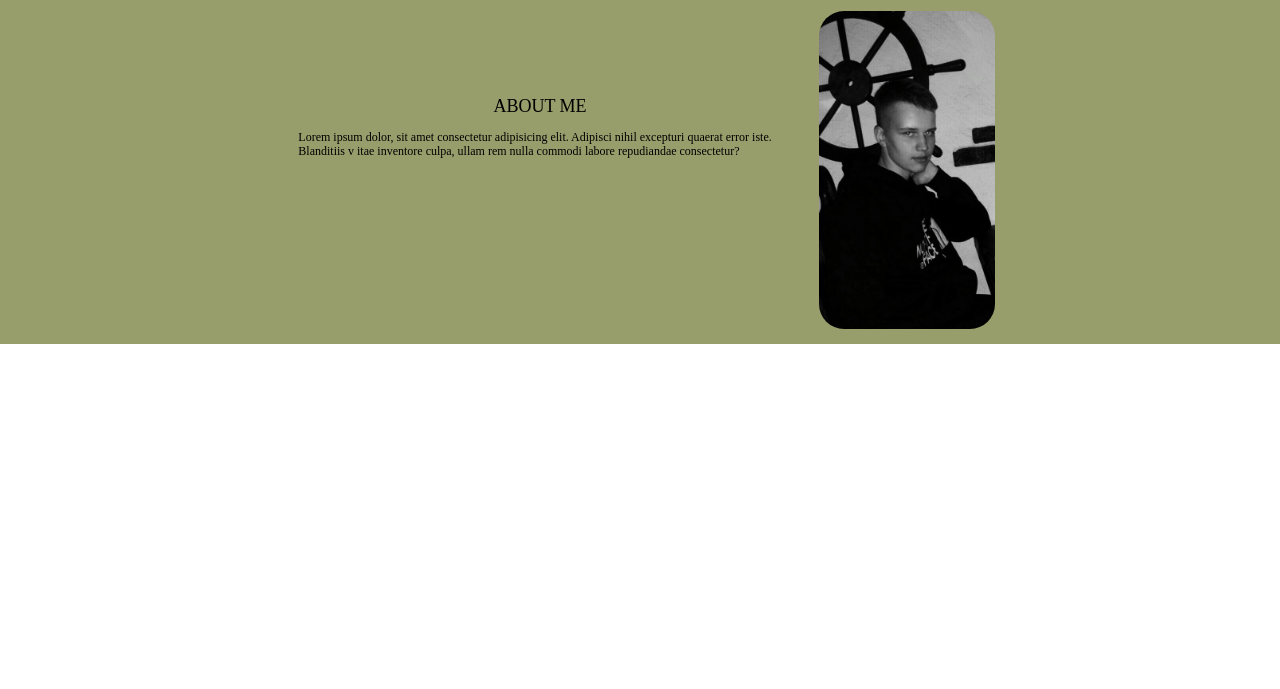
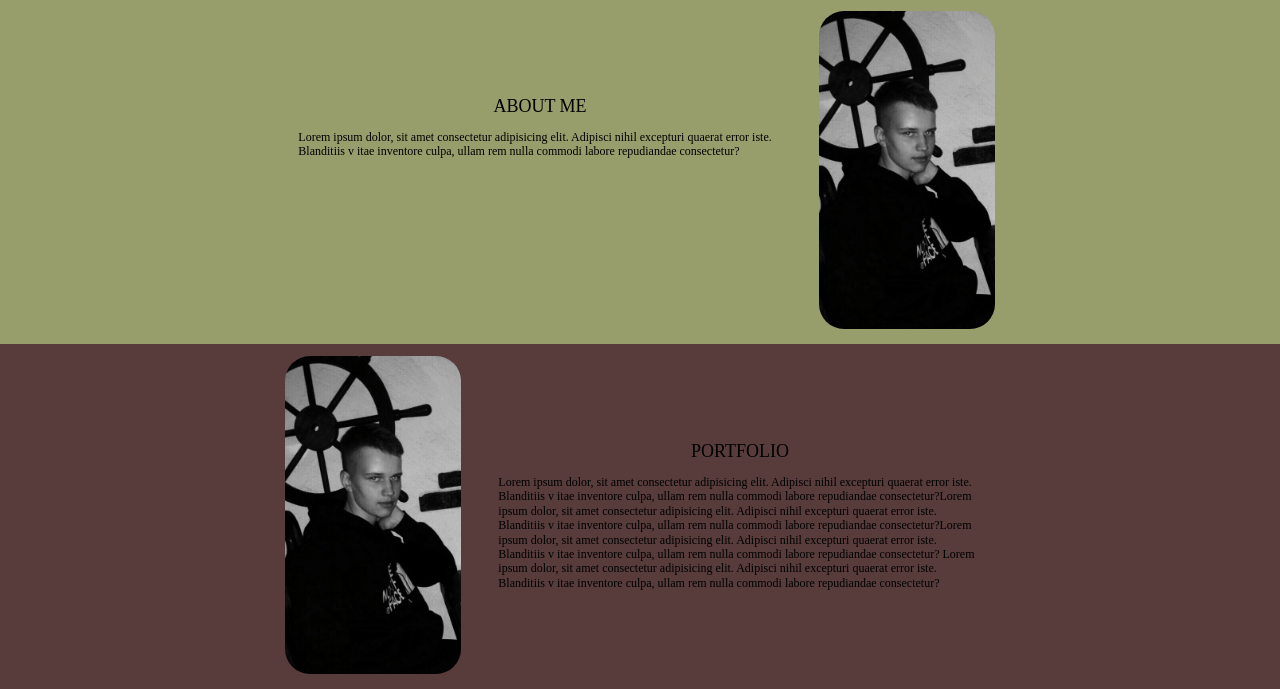
Before and after one commit to kirillizo3495/site-portfolio, a Django app: page / in a window 1280 px wide. Shown: the part 130-819 px from the top of the page. Before the commit the page ends 474 px from the top, so only its background shows below. Run offline with Django 5.2, Linux system fonts and the light colour scheme.

Commit message:
отредактировал css

```diff
--- a/portfolio/main/static/main/css/index.css
+++ b/portfolio/main/static/main/css/index.css
@@ -100,3 +100,9 @@ header{
 .justify-center{
     justify-content: center;
 }
+main{
+    width:100%;
+    height 100%;
+    display:flex;
+    background: #583b3b;
+}
--- a/portfolio/main/templates/main/baze.html
+++ b/portfolio/main/templates/main/baze.html
@@ -3,7 +3,7 @@
 <html lang="en">
 <head>
     <meta charset="UTF-8">
-    <title>{% block title %} {% endblock %}</title>
+    <title>{% block title %}{% endblock %}</title>
     <link rel="stylesheet" href="{% static 'main/css/index.css'%}">
     <link rel="stylesheet" href="{% static 'main/img/Uj6Yd91AOxk.jpg'%}">
 </head>
--- a/portfolio/main/templates/main/index.html
+++ b/portfolio/main/templates/main/index.html
@@ -29,7 +29,34 @@
             </div>
         </div>
     </header>
-    <main>
+    <main class="justify-center">
+        <div class="">
+            <div class="img-content justify-center">
+                <img src="static/main/img/Uj6Yd91AOxk.jpg" alt="photo">
+            </div>
+        </div>
+        <div class="content col-5">
+            <h1>portfolio</h1>
+            <p>Lorem ipsum dolor, sit amet consectetur
+                adipisicing elit. Adipisci nihil excepturi
+                quaerat error iste. Blanditiis v
+                itae inventore culpa, ullam rem nulla commodi
+                labore repudiandae consectetur?Lorem ipsum dolor, sit amet consectetur
+                adipisicing elit. Adipisci nihil excepturi
+                quaerat error iste. Blanditiis v
+                itae inventore culpa, ullam rem nulla commodi
+                labore repudiandae consectetur?Lorem ipsum dolor, sit amet consectetur
+                adipisicing elit. Adipisci nihil excepturi
+                quaerat error iste. Blanditiis v
+                itae inventore culpa, ullam rem nulla commodi
+                labore repudiandae consectetur?
+                Lorem ipsum dolor, sit amet consectetur
+                adipisicing elit. Adipisci nihil excepturi
+                quaerat error iste. Blanditiis v
+                itae inventore culpa, ullam rem nulla commodi
+                labore repudiandae consectetur?
+            </p>
+        </div>
 
     </main>
 {% endblock %}
```
